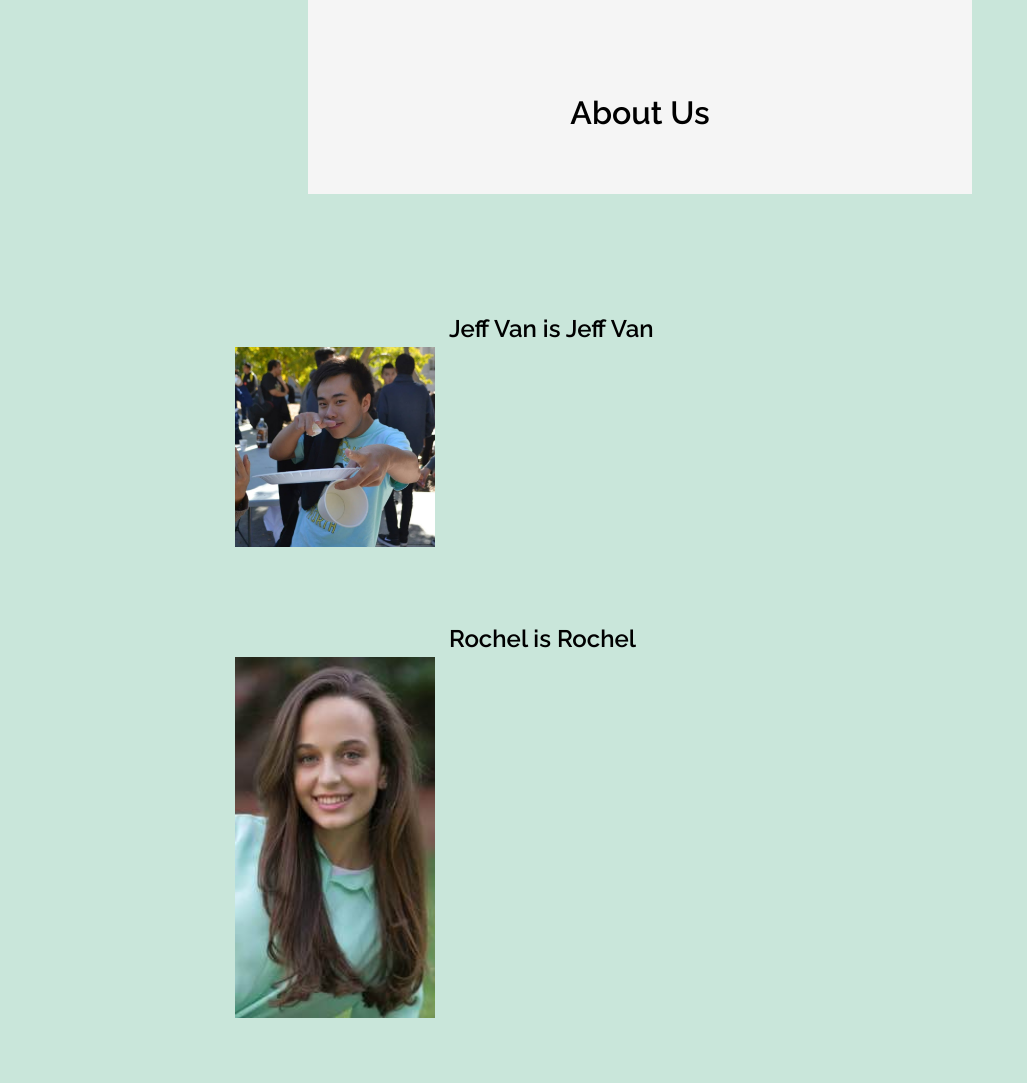
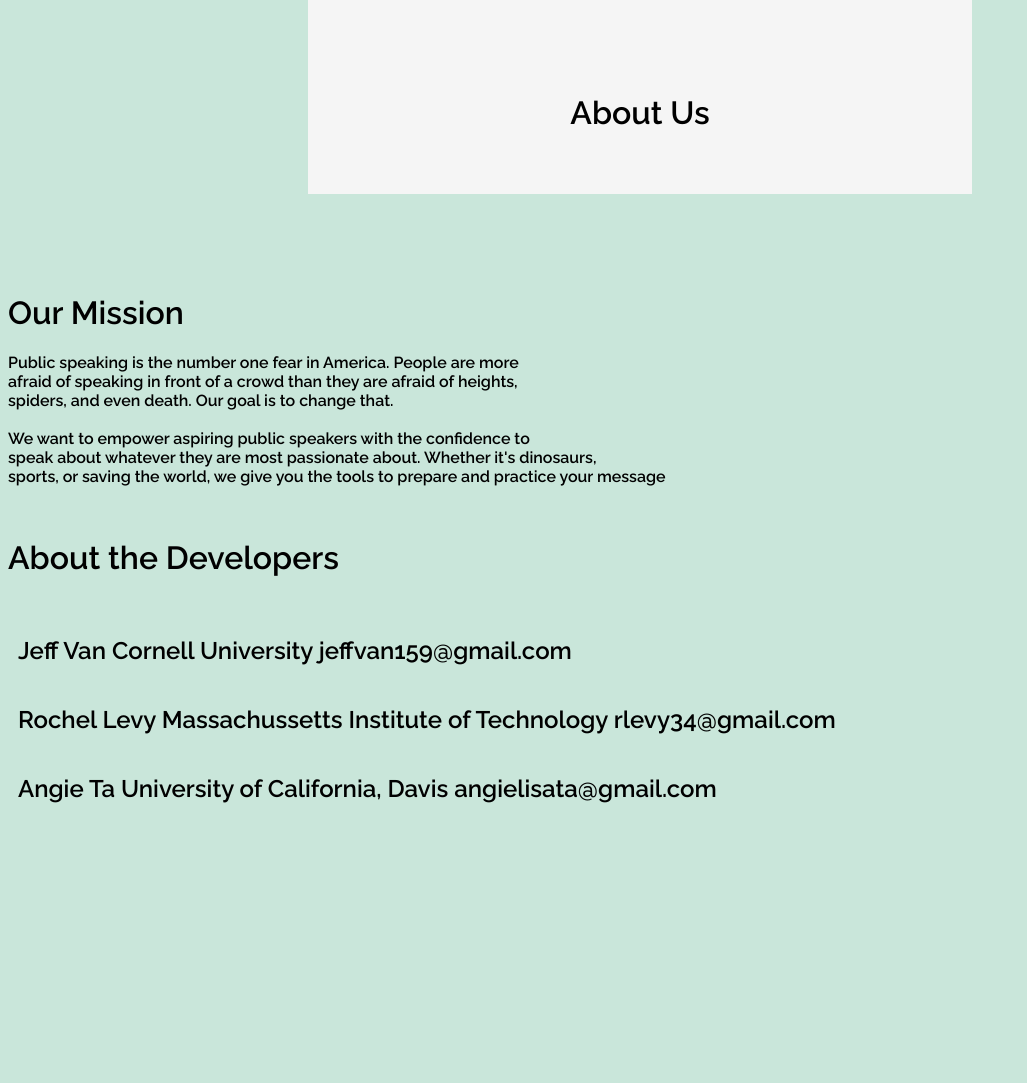
Before and after one commit to angielt/stagebright, a Python web app: template stage-bright-project/templates/about.html in a window 1280 px wide. Shown: the part 393-1476 px from the top of the page, without its empty margins (0-1027 px from the left). After the commit the page ends 1196 px from the top, so only its background shows below. Run offline with Jinja, Linux system fonts and the light colour scheme; the template is opened without the code that fills it, so the values that code supplies are empty.

Commit message:
edited about page

```diff
--- a/stage-bright-project/templates/about.html
+++ b/stage-bright-project/templates/about.html
@@ -37,13 +37,38 @@
 <div class="page-content">
 <h1> About Us </h1>
 </center>
-<img class = "bio-images" src="static/images/jeff.jpg" rel="jeff">
+<h1>Our Mission</h1>
+<p>
+  Public speaking is the number one fear in America. People are more<br>
+  afraid of speaking in front of a crowd than they are afraid of heights,<br>
+  spiders, and even death. Our goal is to change that. <br>
+  <br>
+  We want to empower aspiring public speakers with the confidence to<br>
+  speak about whatever they are most passionate about. Whether it's dinosaurs,<br>
+  sports, or saving the world, we give you the tools to prepare and practice your message<br>
 
-<h2>Jeff Van is Jeff Van</h2>
+<h1>About the Developers</h1>
 <br>
-<img class = "bio-images" src="static/images/rachel.jpg" rel = "rachel">
-<h2>Rochel is Rochel</h2>
+<!-- <img class = "bio-images" src="static/images/jeff.jpg" rel="jeff"> -->
+<h2>
+  Jeff Van
+  Cornell University
+  jeffvan159@gmail.com
+<h2>
 <br>
+<!-- <img class = "bio-images" src="static/images/rachel.jpg" rel = "rachel"> -->
+<h2>
+  Rochel Levy
+  Massachussetts Institute of Technology
+  rlevy34@gmail.com
+</h2>
+<br>
+<!-- <img class = "bio-images" src="static/images/angie.jpg" rel= "angie"> -->
+<h2>
+  Angie Ta
+  University of California, Davis
+  angielisata@gmail.com
+</h2>
 </div>
 </body>
 </html>
```
